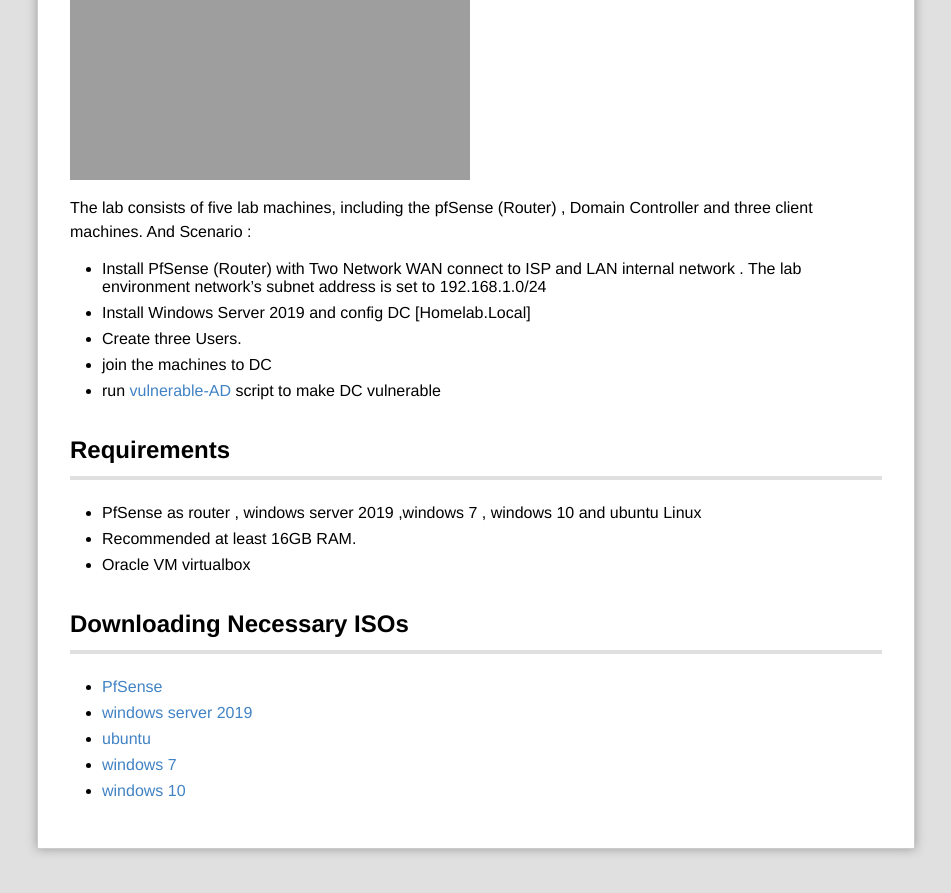
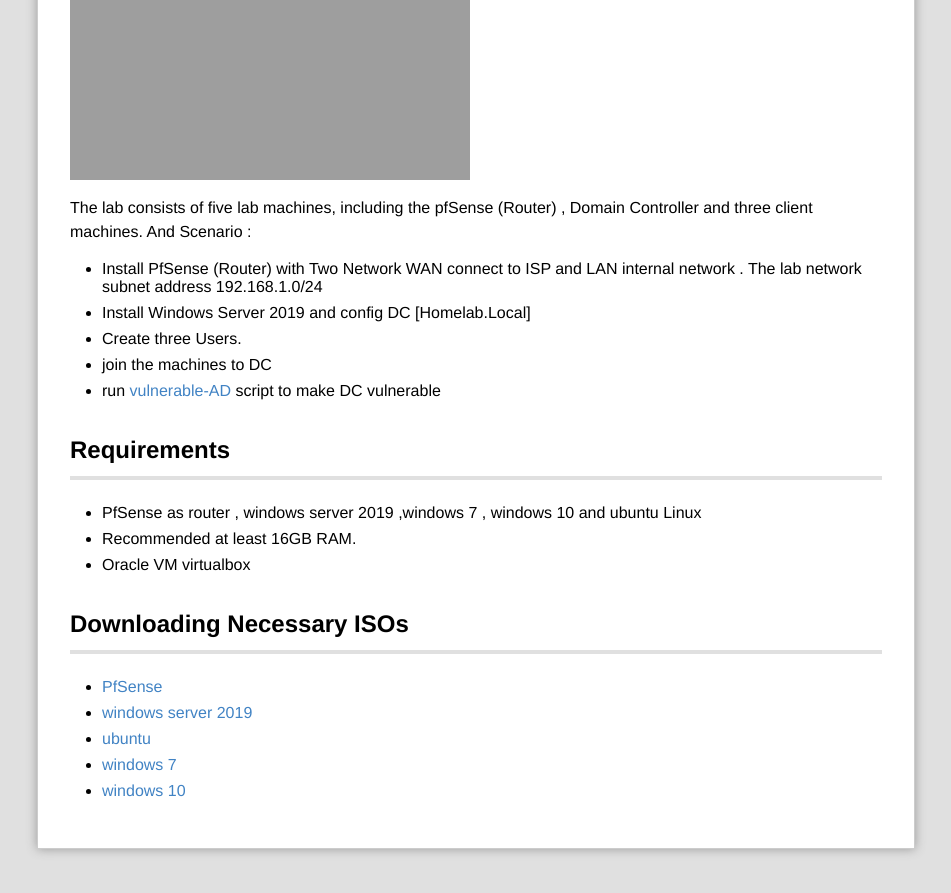
Before and after one commit to SecZone1/seczone1.github.io, a Jekyll site: the page built from _Active_Directory/2022-07-20-Introduction-And-Scenario.md, in a window 1280 px wide and 900 px high, scrolled down 2258 px. Shown: the top 893 px of the window, without its empty margins (18-969 px from the left). Built offline with Jekyll 4.4.1, drawn with Linux system fonts in a browser that asks for light colours.

Commit message:
Update 2022-07-20-Introduction-And-Scenario.md

```diff
--- a/_Active_Directory/2022-07-20-Introduction-And-Scenario.md
+++ b/_Active_Directory/2022-07-20-Introduction-And-Scenario.md
@@ -28,7 +28,7 @@
 ![Desktop View](/assets/img/AD_Lab/1 (2).png){: }
 
 The lab consists of five lab machines, including the pfSense (Router) , Domain Controller and three client machines. And Scenario :
--  Install PfSense (Router) with Two Network WAN  connect to ISP and LAN internal network . The lab environment network’s subnet address is set to 192.168.1.0/24
+-  Install PfSense (Router) with Two Network WAN  connect to ISP and LAN internal network . The lab network subnet address 192.168.1.0/24
 -  Install Windows Server 2019 and config DC [Homelab.Local]
 -  Create three Users.
 -  join the machines to DC
```
